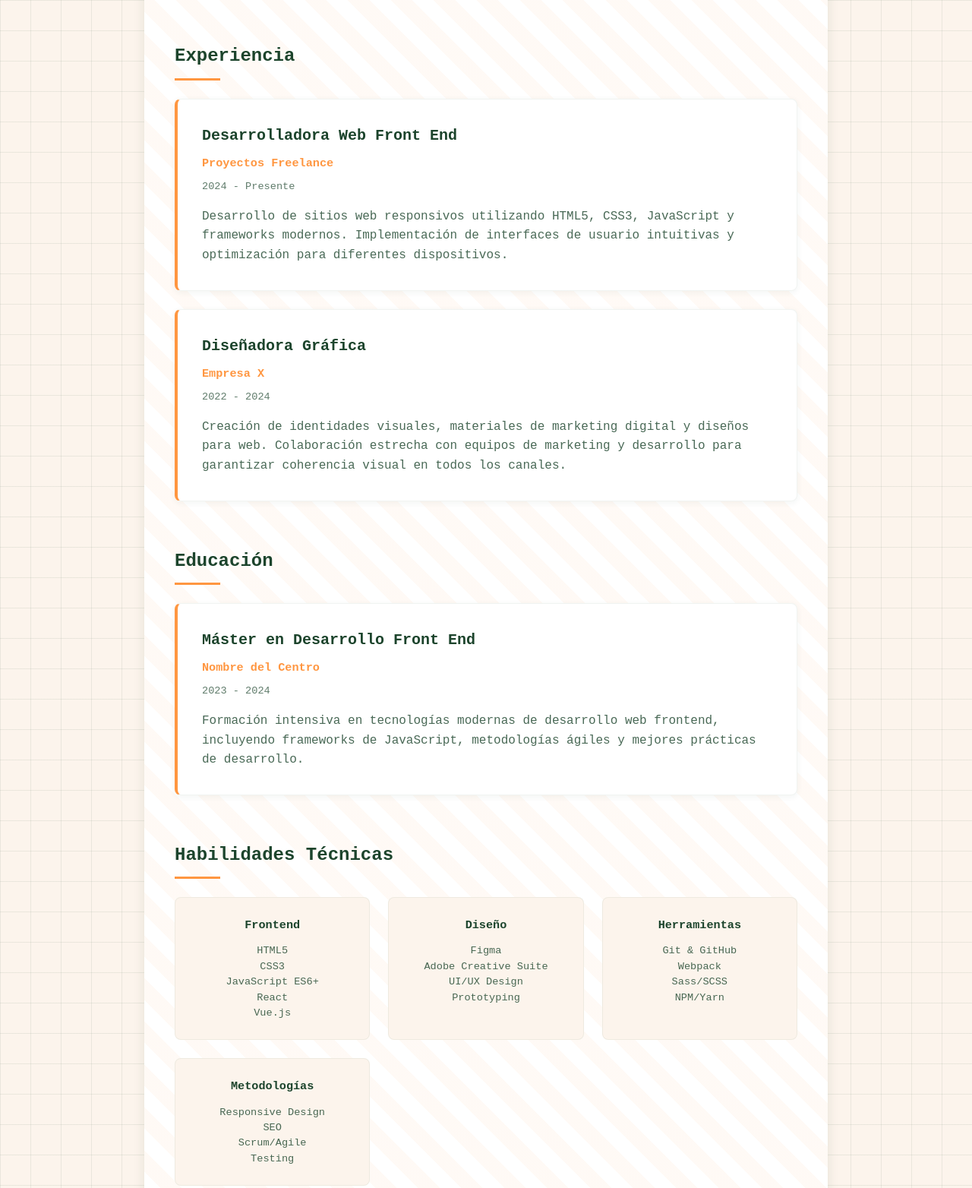
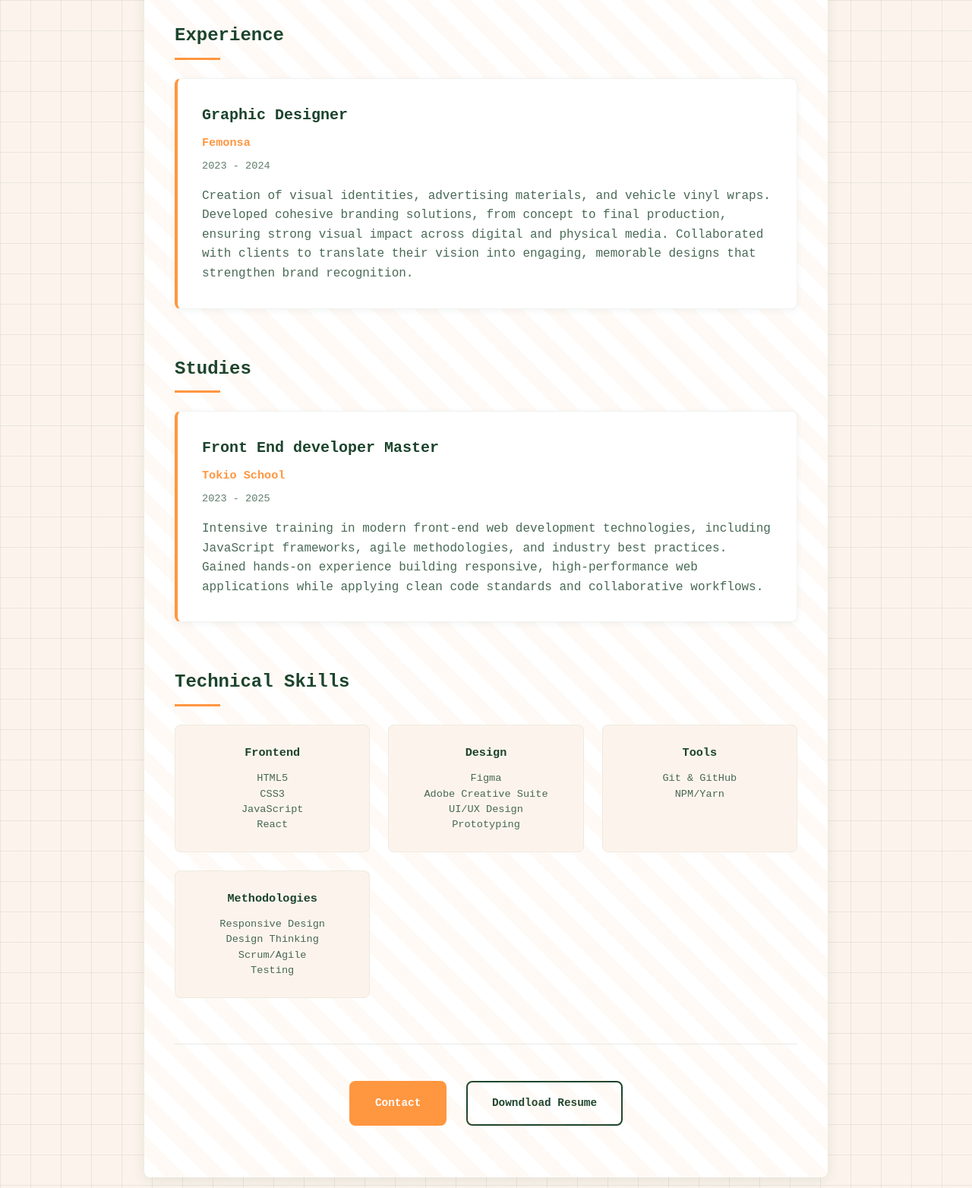
Before and after one commit to Zohera-Creative/Zohera-Creative.github.io, a plain HTML site: page index.html in a window 1280 px wide. Shown: the part 720-2284 px from the top of the page at 76% size. Drawn offline with Linux system fonts and the light colour scheme; a web font is replaced by a local one.

Commit message:
220925.html

```diff
--- a/index.html
+++ b/index.html
@@ -404,7 +404,7 @@
           </div>
           <div class="contact-item">
             <span>💻</span>
-            <a href="https://github.com/tuusuario" target="_blank">GitHub</a>
+            <a href="https://github.com/Zohera-Creative" target="_blank">GitHub</a>
           </div>
         </div>
       </div>
@@ -414,70 +414,62 @@
       <section class="section">
         <h2 class="section-title">Perfil Profesional</h2>
         <div class="profile-text">
-          Desarrolladora Front End recién graduada con un Máster en Desarrollo Front End. Apasionada por crear experiencias web modernas, interactivas y centradas en el usuario. Combino sólidos conocimientos técnicos con sensibilidad para el diseño UI/UX. Busco formar parte de un equipo dinámico donde pueda contribuir con mis habilidades en tecnologías modernas y continuar creciendo profesionalmente.
+          Front-End Developer recently graduated with a Master’s in Front-End Development. Passionate about creating modern, interactive, and user-centered web experiences. I combine strong technical knowledge with a keen eye for UI/UX design. I am seeking to join a dynamic team where I can contribute my skills in modern technologies and continue growing professionally.
         </div>
       </section>
 
       <section class="section">
-        <h2 class="section-title">Experiencia</h2>
+        <h2 class="section-title">Experience</h2>
 
         <div class="experience-item">
-          <div class="job-title">Desarrolladora Web Front End</div>
-          <div class="company">Proyectos Freelance</div>
-          <div class="duration">2024 - Presente</div>
+          <div class="job-title">Graphic Designer</div>
+          <div class="company">Femonsa</div>
+          <div class="duration">2023 - 2024</div>
           <div class="description">
-            Desarrollo de sitios web responsivos utilizando HTML5, CSS3, JavaScript y frameworks modernos. Implementación de interfaces de usuario intuitivas y optimización para diferentes dispositivos.
-          </div>
-        </div>
-
-        <div class="experience-item">
-          <div class="job-title">Diseñadora Gráfica</div>
-          <div class="company">Empresa X</div>
-          <div class="duration">2022 - 2024</div>
-          <div class="description">
-            Creación de identidades visuales, materiales de marketing digital y diseños para web. Colaboración estrecha con equipos de marketing y desarrollo para garantizar coherencia visual en todos los canales.
+            Creation of visual identities, advertising materials, and vehicle vinyl wraps.
+Developed cohesive branding solutions, from concept to final production, ensuring strong visual impact across digital and physical media. Collaborated with clients to translate their vision into engaging, memorable designs that strengthen brand recognition.
           </div>
         </div>
       </section>
 
       <section class="section">
-        <h2 class="section-title">Educación</h2>
+        <h2 class="section-title">Studies</h2>
 
         <div class="education-item">
-          <div class="job-title">Máster en Desarrollo Front End</div>
-          <div class="company">Nombre del Centro</div>
-          <div class="duration">2023 - 2024</div>
+          <div class="job-title">Front End developer Master</div>
+          <div class="company">Tokio School</div>
+          <div class="duration">2023 - 2025</div>
           <div class="description">
-            Formación intensiva en tecnologías modernas de desarrollo web frontend, incluyendo frameworks de JavaScript, metodologías ágiles y mejores prácticas de desarrollo.
+            Intensive training in modern front-end web development technologies, including JavaScript frameworks, agile methodologies, and industry best practices. Gained hands-on experience building responsive, high-performance web applications while applying clean code standards and collaborative workflows.
           </div>
         </div>
       </section>
 
       <section class="section">
-        <h2 class="section-title">Habilidades Técnicas</h2>
+        <h2 class="section-title">Technical Skills</h2>
         <div class="skills-grid">
           <div class="skill-category">
             <div class="skill-title">Frontend</div>
-            <div class="skill-list">HTML5<br>CSS3<br>JavaScript ES6+<br>React<br>Vue.js</div>
+            <div class="skill-list">HTML5<br>CSS3<br>JavaScript<br>React</div>
           </div>
           <div class="skill-category">
-            <div class="skill-title">Diseño</div>
+            <div class="skill-title">Design</div>
             <div class="skill-list">Figma<br>Adobe Creative Suite<br>UI/UX Design<br>Prototyping</div>
           </div>
           <div class="skill-category">
-            <div class="skill-title">Herramientas</div>
-            <div class="skill-list">Git & GitHub<br>Webpack<br>Sass/SCSS<br>NPM/Yarn</div>
+            <div class="skill-title">Tools</div>
+            <div class="skill-list">Git & GitHub<br>NPM/Yarn</div>
           </div>
           <div class="skill-category">
-            <div class="skill-title">Metodologías</div>
-            <div class="skill-list">Responsive Design<br>SEO<br>Scrum/Agile<br>Testing</div>
+            <div class="skill-title">Methodologies</div>
+            <div class="skill-list">Responsive Design<br>Design Thinking<br>Scrum/Agile<br>Testing</div>
           </div>
         </div>
       </section>
 
       <div class="cta-section">
-        <a href="mailto:zohera.creative@gmail.com" class="btn">Contactar</a>
-        <a href="#" class="btn secondary">Descargar CV</a>
+        <a href="mailto:zohera.creative@gmail.com" class="btn">Contact</a>
+        <a href="#" class="btn secondary">Downdload Resume</a>
       </div>
     </main>
   </div>
```
